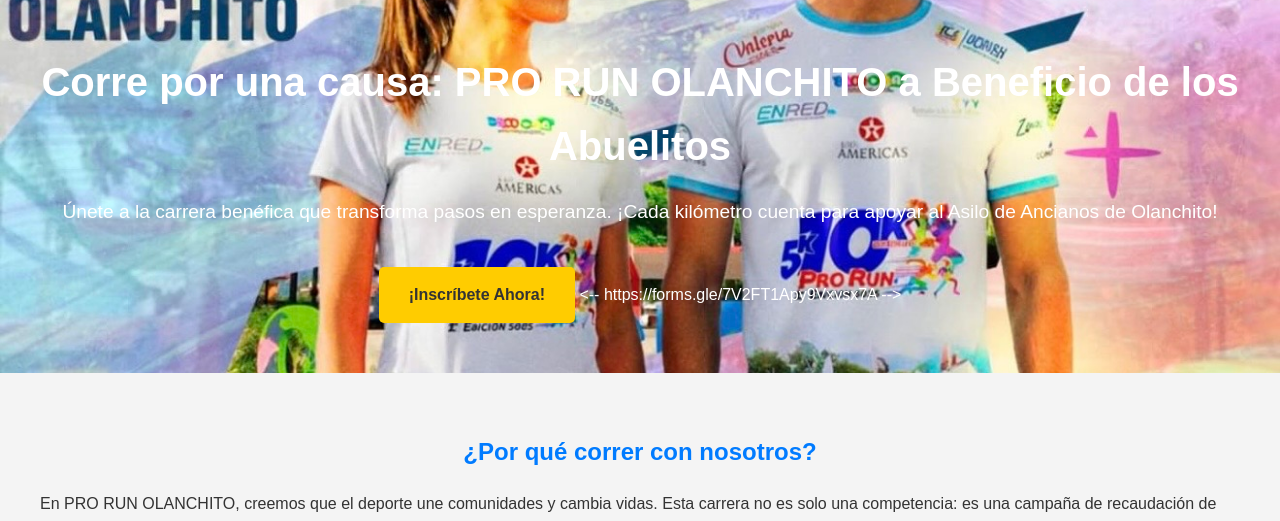
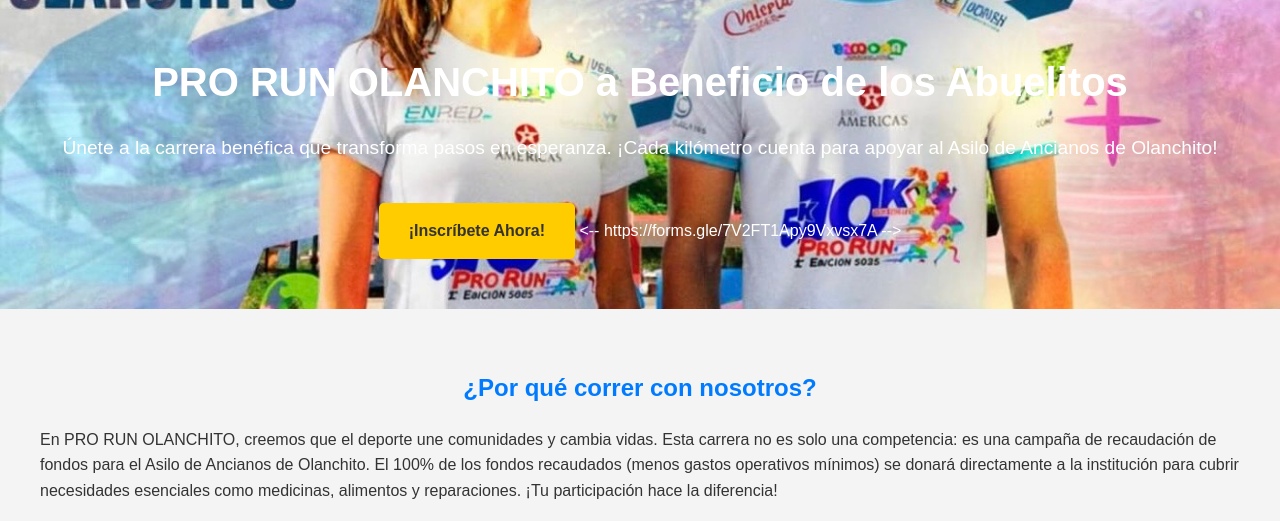
Before and after one commit to prorunolanchito-cyber/Pro-Run-Olanchito, a plain HTML site: page index.html in a window 1280 px wide. Shown: the top 521 px of the page. Drawn offline with Linux system fonts and the light colour scheme.

Commit message:
Fix HTML structure and language attributes
Removed duplicate HTML structure and corrected language attributes.

```diff
--- a/index.html
+++ b/index.html
@@ -81,7 +81,7 @@
 
     <!-- Encabezado Principal (Hero Section) -->
     <header>
-        <h1>Corre por una causa: PRO RUN OLANCHITO a Beneficio de los Abuelitos</h1>
+        <h1>PRO RUN OLANCHITO a Beneficio de los Abuelitos</h1>
         <p>Únete a la carrera benéfica que transforma pasos en esperanza. ¡Cada kilómetro cuenta para apoyar al Asilo de Ancianos de Olanchito!</p>
         <a href="#formulario-inscripcion" class="cta-button">¡Inscríbete Ahora!</a> <-- https://forms.gle/7V2FT1Apy9Vxvsx7A -->
     </header>
```
